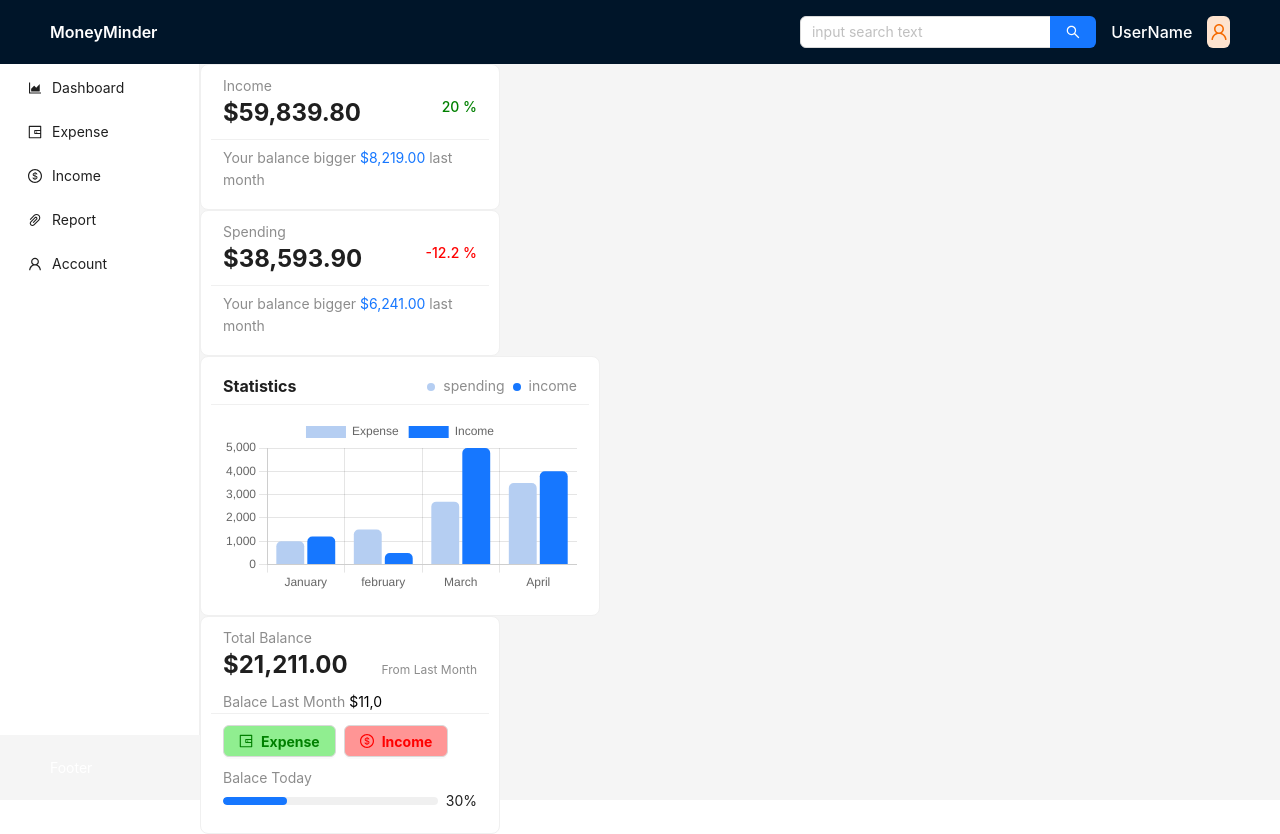
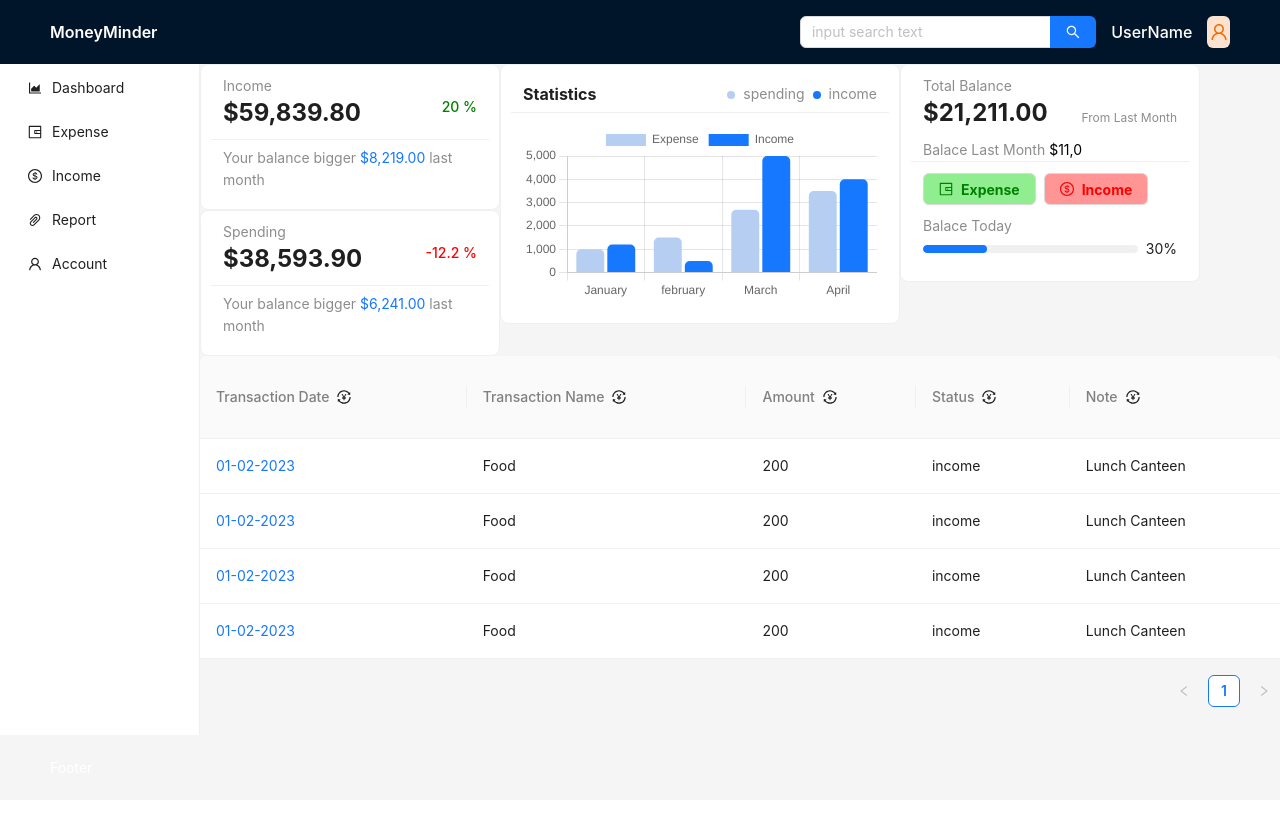
Before and after one commit to ADHIL-MOHAMMED-P-N/moneyminder, a React (Create React App) app: page /dashboard in a window 1280 px wide. After the commit the page ends 800 px from the top, so only its background shows below. Built offline with nearby package versions, Linux system fonts and the light colour scheme.

Commit message:
Custom Table Structure

```diff
--- a/src/components/Dashboard/BalanceCard.js
+++ b/src/components/Dashboard/BalanceCard.js
@@ -1,4 +1,4 @@
-import { Card, Typography, Space, Button, Progress } from "antd";
+import { Card, Typography, Space, Button, Progress, Tooltip } from "antd";
 import { DollarOutlined, WalletOutlined } from "@ant-design/icons";
 import { Link } from "react-router-dom";
 const { Title } = Typography;
@@ -63,7 +63,9 @@ const BalanceCard = () => {
         </Space>
         <div style={{ marginTop: 10 }}>
           <p style={paraStyle}>Balace Today</p>
-          <Progress percent={30} />
+          <Tooltip title={30}>
+            <Progress percent={30} />
+          </Tooltip>
         </div>
       </Card>
     </div>
--- /dev/null
+++ b/src/components/Dashboard/RecentTransactionTable.js
@@ -0,0 +1,10 @@
+import CustomTable from "../utils/CustomTable";
+const RecentTransactionTable = () => {
+  return (
+    <>
+      <CustomTable />
+    </>
+  );
+};
+
+export default RecentTransactionTable;
--- /dev/null
+++ b/src/components/utils/CustomTable.js
@@ -0,0 +1,83 @@
+import { Space, Table } from "antd";
+import { TransactionOutlined } from "@ant-design/icons";
+const TableHeader = ({ title, icon }) => {
+  return (
+    <Space>
+      <h3 style={{ fontWeight: "500", color: "gray", fontSize: 14 }}>
+        {title}
+      </h3>
+      {icon ? icon : null}
+    </Space>
+  );
+};
+const CustomTable = () => {
+  const columns = [
+    {
+      title: (
+        <TableHeader title="Transaction Date" icon={<TransactionOutlined />} />
+      ),
+      dataIndex: "date",
+      key: "date",
+      render: (text) => <a>{text}</a>,
+    },
+    {
+      title: (
+        <TableHeader title="Transaction Name" icon={<TransactionOutlined />} />
+      ),
+      dataIndex: "name",
+      key: "name",
+    },
+    {
+      title: <TableHeader title="Amount" icon={<TransactionOutlined />} />,
+      dataIndex: "amount",
+      key: "amount",
+    },
+    {
+      title: <TableHeader title="Status" icon={<TransactionOutlined />} />,
+      key: "status",
+      dataIndex: "status",
+    },
+    {
+      title: <TableHeader title="Note" icon={<TransactionOutlined />} />,
+      key: "note",
+      dataIndex: "note",
+    },
+  ];
+  const data = [
+    {
+      date: "01-02-2023",
+      name: "Food",
+      amount: 200,
+      status: "income",
+      note: "Lunch Canteen",
+    },
+    {
+      date: "01-02-2023",
+      name: "Food",
+      amount: 200,
+      status: "income",
+      note: "Lunch Canteen",
+    },
+    {
+      date: "01-02-2023",
+      name: "Food",
+      amount: 200,
+      status: "income",
+      note: "Lunch Canteen",
+    },
+    {
+      date: "01-02-2023",
+      name: "Food",
+      amount: 200,
+      status: "income",
+      note: "Lunch Canteen",
+    },
+  ];
+  return (
+    <>
+      <Table columns={columns} dataSource={data} />
+    </>
+  );
+};
+
+export default CustomTable;
--- a/src/pages/Dashboard.js
+++ b/src/pages/Dashboard.js
@@ -2,8 +2,11 @@ import React from "react";
 import SummaryCard from "../components/Dashboard/SummaryCard";
 import TransactionStatistics from "../components/Dashboard/TransactionStatistics";
 import BalanceCard from "../components/Dashboard/BalanceCard";
+import RecentTransactionTable from "../components/Dashboard/RecentTransactionTable";
 const Dashboard = () => {
   return (
+    <div>
+      <div style={{ display: "flex" }}>
         <div>
           <SummaryCard
             subtitle="Income"
@@ -17,8 +20,11 @@ const Dashboard = () => {
             percentage={-12.2}
             paraValue={"$6,241.00"}
           />
+        </div>
         <TransactionStatistics />
         <BalanceCard />
+      </div>
+      <RecentTransactionTable />
     </div>
   );
 };
```
Lines whose indentation alone changed are shown as unchanged.
